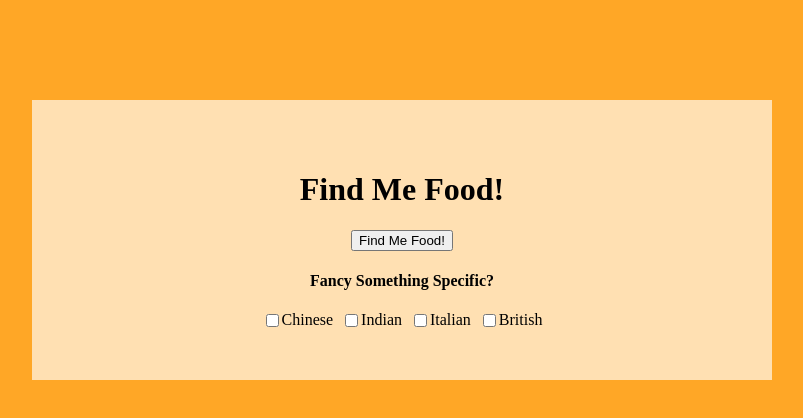
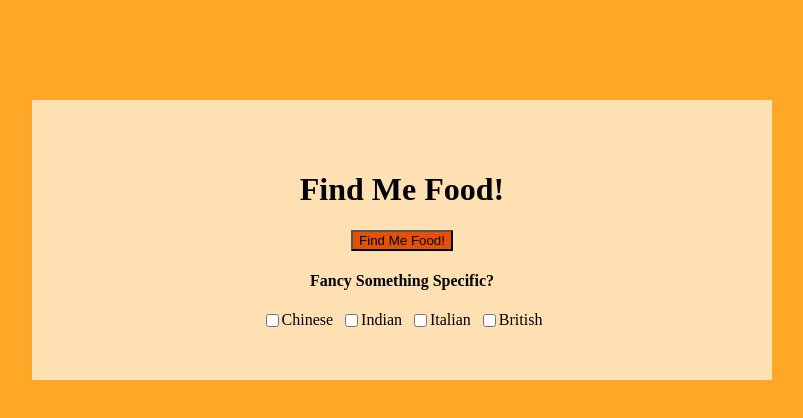
Before and after one commit to JamDevCore/find-me-food, a website: page src/index.html in a window 1280 px wide. Shown: the whole page, without its empty margins (238-1041 px from the left). Drawn offline with Linux system fonts and the light colour scheme.

Commit message:
Added button listener

```diff
--- a/src/index.css
+++ b/src/index.css
@@ -8,10 +8,10 @@ body {
   box-sizing: border-box;
   padding: 0;
   margin: 0;
-  background-color: #FFA726;
+  background-color:#FFA726;
 }
 .card {
-  background-color: #FFE0B2;
+  background-color:#FFE0B2;
   padding: 50px;
   width:50%;
   margin: 100px auto;
@@ -19,6 +19,12 @@ body {
 .buttonDiv {
   display: flex;
   justify-content:center
+}
+.button {
+  background-color:#E65100;
+}
+.clickedButton {
+  background-color:#F57C00;
 }
 .alignCenter {
   display: flex;
--- a/src/index.html
+++ b/src/index.html
@@ -15,7 +15,14 @@
 
       <form class="checkBoxesForm">
         <div class="buttonDiv">
-          <button type="button" class="button" value="Find Me Food!">Find Me Food!</button>
+          <button
+          type="button"
+          class="button"
+          id="findMeFoodButton"
+          value="Find Me Food!"
+          >
+            Find Me Food!
+          </button>
         </div>
         <h4 class="text-center">Fancy Something Specific?</h4>
         <div class="alignCenter">
```
Also changed, not shown: src/index.js (+7 -0 lines).
